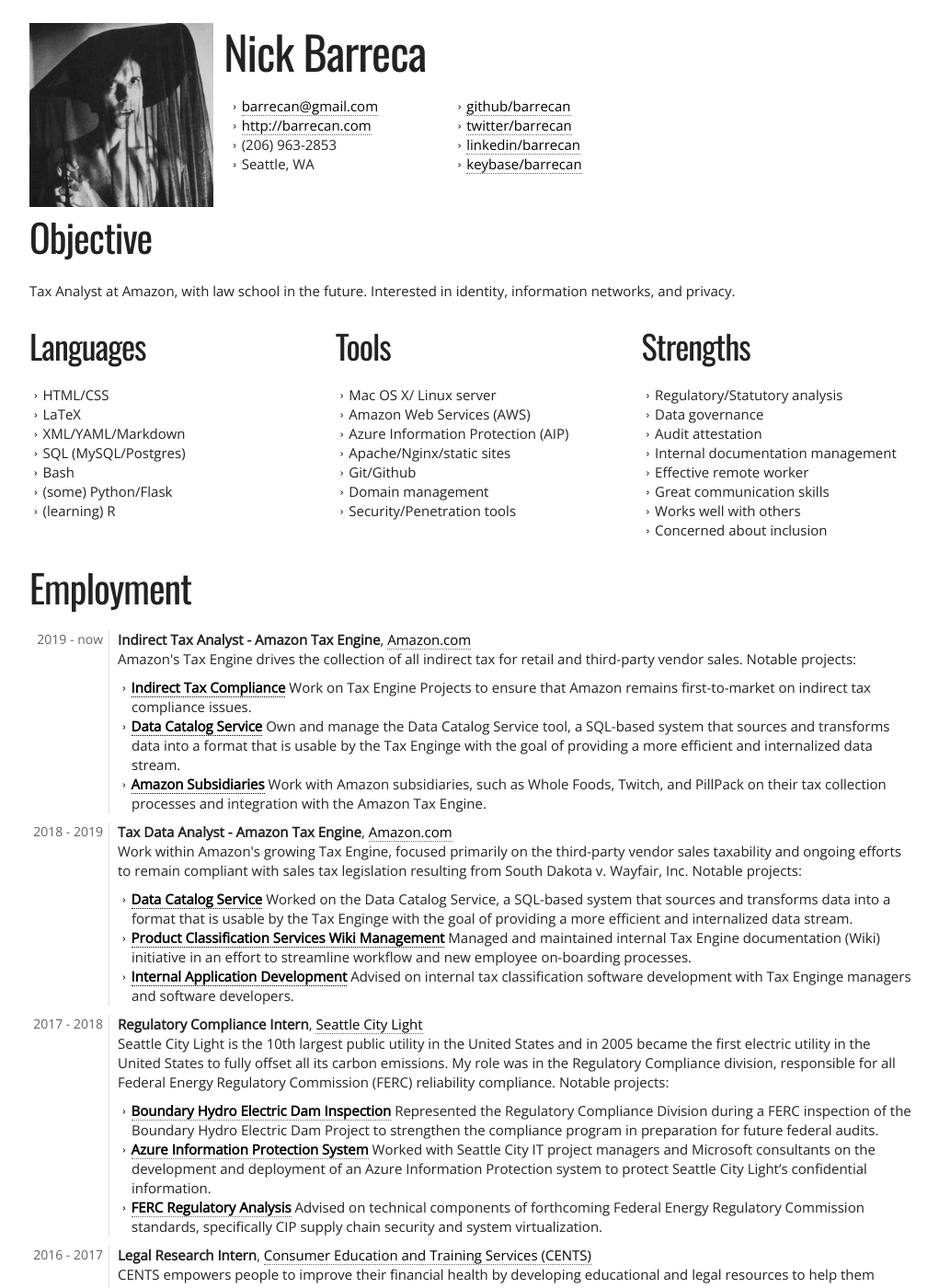
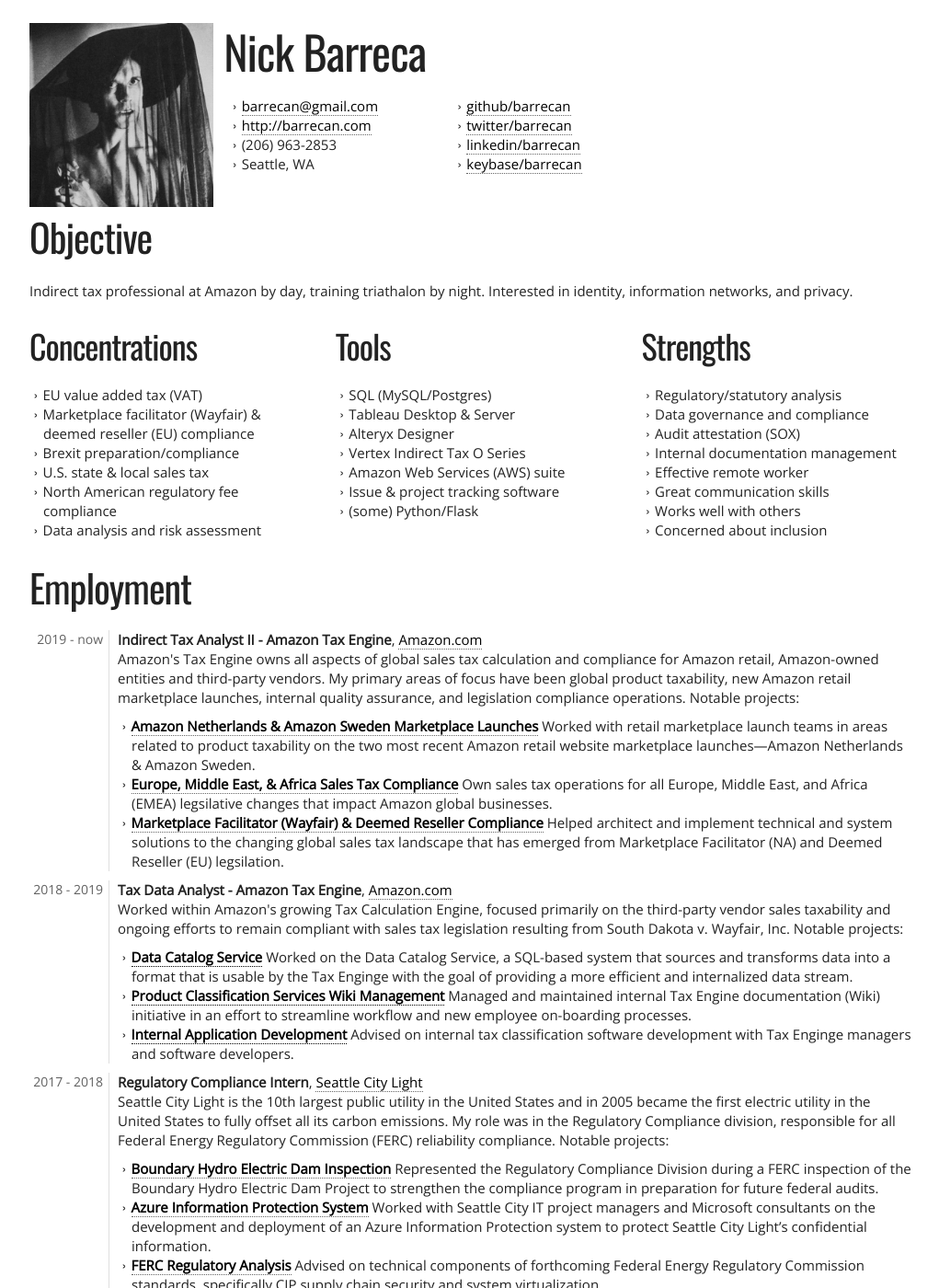
Before and after one commit to barrecan/cv, a Jekyll site: the page built from index.html, in a window 1280 px wide and 1400 px high. Shown: the whole window at 92% size, without its empty margins (128-1149 px from the left). Built offline with Jekyll 4.4.1, drawn with Linux system fonts in a browser that asks for light colours; nearby versions of some CDN libraries; some of the changed text lies outside the part shown.

Commit message:
big cv overhaul - updating skills, employment, interests, etc.

```diff
--- a/_data/cv.yml
+++ b/_data/cv.yml
@@ -11,35 +11,35 @@
     keybase: barrecan
   fingerprint: A333 CFEF 9B58 9FE2 A939  792A 1D0E ED3A DC2D 5EE7
 objective: >
-  Tax Analyst at Amazon, with law school in the future. Interested in identity, information networks, and privacy.
+  Indirect tax professional at Amazon by day, training triathalon by night. Interested in identity, information networks, and privacy.
 career:
   - company: Amazon.com
     link: https://www.amazon.com/
-    title: Indirect Tax Analyst - Amazon Tax Engine
+    title: Indirect Tax Analyst II - Amazon Tax Engine
     start: 2019
     end: now
     description: >
-      Amazon's Tax Engine drives the collection of all indirect tax for retail and third-party vendor sales.
+      Amazon's Tax Engine owns all aspects of global sales tax calculation and compliance for Amazon retail, Amazon-owned entities and third-party vendors. My primary areas of focus have been global product taxability, new Amazon retail marketplace launches, internal quality assurance, and legislation compliance operations.
     projects:
-      - title: Indirect Tax Compliance
-        link:
+      - title: Amazon Netherlands & Amazon Sweden Marketplace Launches
+        link: https://amazon.nl/
         description: >-
-          Work on Tax Engine Projects to ensure that Amazon remains first-to-market on indirect tax compliance issues.
-      - title: Data Catalog Service
-        link:
+          Worked with retail marketplace launch teams in areas related to product taxability on the two most recent Amazon retail website marketplace launches—Amazon Netherlands & Amazon Sweden.
+      - title: Europe, Middle East, & Africa Sales Tax Compliance
+        link: https://www.avalara.com/vatlive/en/vat-rates/european-vat-rates.html
         description: >-
-          Own and manage the Data Catalog Service tool, a SQL-based system that sources and transforms data into a format that is usable by the Tax Enginge with the goal of providing a more efficient and internalized data stream.
-      - title: Amazon Subsidiaries
-        link:
+          Own sales tax operations for all Europe, Middle East, and Africa (EMEA) legsilative changes that impact Amazon global businesses.
+      - title: Marketplace Facilitator (Wayfair) & Deemed Reseller Compliance
+        link: https://www.salestaxinstitute.com/sales_tax_faqs/wayfair-economic-nexus
         description: >-
-          Work with Amazon subsidiaries, such as Whole Foods, Twitch, and PillPack on their tax collection processes and integration with the Amazon Tax Engine.
+          Helped architect and implement technical and system solutions to the changing global sales tax landscape that has emerged from Marketplace Facilitator (NA) and Deemed Reseller (EU) legsilation.
   - company: Amazon.com
     link: https://www.amazon.com/
     title: Tax Data Analyst - Amazon Tax Engine
     start: 2018
     end: 2019
     description: >
-      Work within Amazon's growing Tax Engine, focused primarily on the third-party vendor sales taxability and ongoing efforts to remain compliant with sales tax legislation resulting from South Dakota v. Wayfair, Inc.
+      Worked within Amazon's growing Tax Calculation Engine, focused primarily on the third-party vendor sales taxability and ongoing efforts to remain compliant with sales tax legislation resulting from South Dakota v. Wayfair, Inc.
     projects:
       - title: Data Catalog Service
         description: >-
@@ -77,7 +77,7 @@
     start: 2016
     end: 2017
     description: >-
-      CENTS empowers people to improve their financial health by developing educational and legal resources to help them prevent or overcome financial challenges. CENTS is a 501(c)(3) non-profit organization funded by foundation grants, special events, program fees, and individual contributions. CENTS is affiliated with the King County Bar Association and has created programs with the support of the Washington Attorney Generals Office, the Washington State Department of Financial Institutions, Seattle Foundation, and the Consumer Protection and Education Fund. CENTS does not sell or solicit to the individuals who attend our classes and programs. My role was primarily program data research and content management.
+      CENTS empowers people to improve their financial health by developing educational and legal resources to help them prevent or overcome financial challenges. CENTS is a 501(c)(3) non-profit organization funded by foundation grants, special events, program fees, and individual contributions. CENTS is affiliated with the King County Bar Association and has created programs with the support of the Washington Attorney Generals Office, the Washington State Department of Financial Institutions, Seattle Foundation, and the Consumer Protection and Education Fund. CENTS does not sell or solicit to the individuals who attend our classes and programs. My role primarily involved program data research and content management.
     projects:
       - title: Money Steps
         link: http://moneystepsproject.org/
@@ -100,54 +100,87 @@
     degree: Bachelor of Art
     description: >
       Major in Political Science. Concentration of studies: Legal studies, political theory/philosophy, comparative politics and transitional justice.
+  - name: Institute for Professionals in Taxation
+    link: https://www.ipt.org/
+    start: 2020
+    end: 2020
+    degree: Sales Tax School I
+    description: >
+      IPT’s Sales Tax School I offers a thorough review and analysis of many essential sales & use tax principles and concepts including research, accounting, auditing, and other technical skills. The school curriculum has been updated to address the ongoing issues related to the Wayfair decision.
+
 skills:
-  languages:
-    - HTML/CSS
-    - LaTeX
-    - XML/YAML/Markdown
+  concentrations:
+    - EU value added tax (VAT)
+    - Marketplace facilitator (Wayfair) & deemed reseller (EU) compliance
+    - Brexit preparation/compliance
+    - U.S. state & local sales tax
+    - North American regulatory fee compliance
+    - Data analysis and risk assessment
+
+  tools:
     - SQL (MySQL/Postgres)
-    - Bash
+    - Tableau Desktop & Server
+    - Alteryx Designer
+    - Vertex Indirect Tax O Series
+    - Amazon Web Services (AWS) suite
+    - Issue & project tracking software
     - (some) Python/Flask
-    - (learning) R
-  tools:
-    - Mac OS X/ Linux server
-    - Amazon Web Services (AWS)
-    - Azure Information Protection (AIP)
-    - Apache/Nginx/static sites
-    - Git/Github
-    - Domain management
-    - Security/Penetration tools
-  creative:
-    - Regulatory/Statutory analysis
-    - Data governance
-    - Audit attestation
+  strengths:
+    - Regulatory/statutory analysis
+    - Data governance and compliance
+    - Audit attestation (SOX)
     - Internal documentation management
     - Effective remote worker
     - Great communication skills
     - Works well with others
     - Concerned about inclusion
 interests:
+  - title: The Case of Richard Glossip
+    link: https://blog.barrecan.com/2015-09-30-richard_glossip/
+    publication: Blog Post
+    year: Writing
+    description: >
+      The Case of Richard Glossip and brief thoughts on capital punishment
+      An exploration of the best game ever created.
   - title: The Twenty-Five-Year Journey of Magic The Gathering
     link: https://www.newyorker.com/culture/culture-desk/the-twenty-five-year-journey-of-magic-the-gathering
     publication: The New Yorker
-    year: Magic
+    year: Reading
     description: >
       An exploration of the best game ever created.
+  - title: The Runner
+    link: https://www.newyorker.com/magazine/2001/09/03/the-runner
+    publication: The New Yorker
+    year: Reading
+    description: >
+      He woke up one morning and decided to become someone else.
+  - title: The Perfect Fit
+    link: https://www.newyorker.com/magazine/2016/03/28/david-sedaris-shops-for-clothes-in-tokyo
+    publication: The New Yorker
+    year: Reading
+    description: >
+      David Sedaris goes clothes shopping in Tokyo.
   - title: Fair Information Practices - A Basic History
     link: https://bobgellman.com/rg-docs/rg-FIPshistory.pdf
     publication: Bob Gellman
-    year: Writing
+    year: Reading
     description: >
       FIPs are a set of internationally recognized practices for addressing the privacy of information about individuals. Information privacy is a subset of privacy.
-  - title: The Runner
-    link: https://www.newyorker.com/magazine/2001/09/03/the-runner
-    publication: Source
-    year: Writing
+  - title: Roger Federer as Religious Experience
+    link: https://www.nytimes.com/2006/08/20/sports/playmagazine/20federer.html?pagewanted=all
+    publication: The New York Times
+    year: Reading
     description: >
-      He woke up one morning and decided to become someone else.
+      David Foster Wallace on the joy of watching Roger play live at Wimbledon.
+  - title: Strategic Behavior in Road Cycling Competitions
+    link: https://www.researchgate.net/publication/283119813_Strategic_Behavior_in_Road_Cycling_Competitions
+    publication: Jean-François Mignot
+    year: Reading
+    description: >
+      David Foster Wallace on the joy of watching Roger play live at Wimbledon.
   - title: Innocence Project
     link: https://www.innocenceproject.org/
-    publication:
+    publication: IP
     year: Organization
     description: >
       The Innocence Project, founded in 1992 by Peter Neufeld and Barry Scheck at Cardozo School of Law, exonerates the wrongly convicted through DNA testing and reforms the criminal justice system to prevent future injustice.
@@ -163,3 +196,9 @@
     year: Organization
     description: >
       The Electronic Frontier Foundation is the leading nonprofit organization defending civil liberties in the digital world.
+  - title: SAY - The Stuttering Association for the Young
+    link: https://www.say.org/
+    publication: SAY
+    year: Organization
+    description: >
+      SAY: The Stuttering Association for the Young is a national non-profit organization that empowers, educates, and supports young people who stutter and the world that surrounds them.
--- a/_includes/education.html
+++ b/_includes/education.html
@@ -1,5 +1,5 @@
 <section class="row">
-  <h2>Education</h2>
+  <h2>Education & Training</h2>
 
   <dl>
     {% for school in site.data.cv.education %}
--- a/_includes/footer.html
+++ b/_includes/footer.html
@@ -1 +1,3 @@
 <em>References available on request.</em>
+<p>&nbsp;</p>
+<p></p>
--- a/_includes/header.html
+++ b/_includes/header.html
@@ -16,7 +16,7 @@
     <section class="five columns no-print">
     <ul>
       <li><a href="https://github.com/{{ site.data.cv.personal.accounts.github }}">github/{{ site.data.cv.personal.accounts.github }}</a></li>
-      <li><a href="https://twitter/{{ site.data.cv.personal.accounts.twitter }}">twitter/{{ site.data.cv.personal.accounts.twitter }}</a></li>
+      <li><a href="https://twitter.com/{{ site.data.cv.personal.accounts.twitter }}">twitter/{{ site.data.cv.personal.accounts.twitter }}</a></li>
       <li><a href="https://www.linkedin.com/in/{{ site.data.cv.personal.accounts.linkedin }}">linkedin/{{ site.data.cv.personal.accounts.linkedin }}</a></li>
       <li><a href="https://keybase.io/{{ site.data.cv.personal.accounts.keybase }}">keybase/{{ site.data.cv.personal.accounts.keybase }}</a></li>
     </ul>
--- a/_includes/skills.html
+++ b/_includes/skills.html
@@ -1,10 +1,10 @@
 <section>
   <div class="row">
     <section class="four columns">
-      <h3>Languages</h3>
+      <h3>Concentrations</h3>
 
       <ul>
-        {% for item in site.data.cv.skills.languages %}
+        {% for item in site.data.cv.skills.concentrations %}
         <li>{{ item }}</li>
         {% endfor %}
       </ul>
@@ -24,7 +24,7 @@
       <h3>Strengths</h3>
 
       <ul>
-        {% for item in site.data.cv.skills.creative %}
+        {% for item in site.data.cv.skills.strengths %}
         <li>{{ item }}</li>
         {% endfor %}
       </ul>
```
Also changed, not shown: Gemfile.lock.
